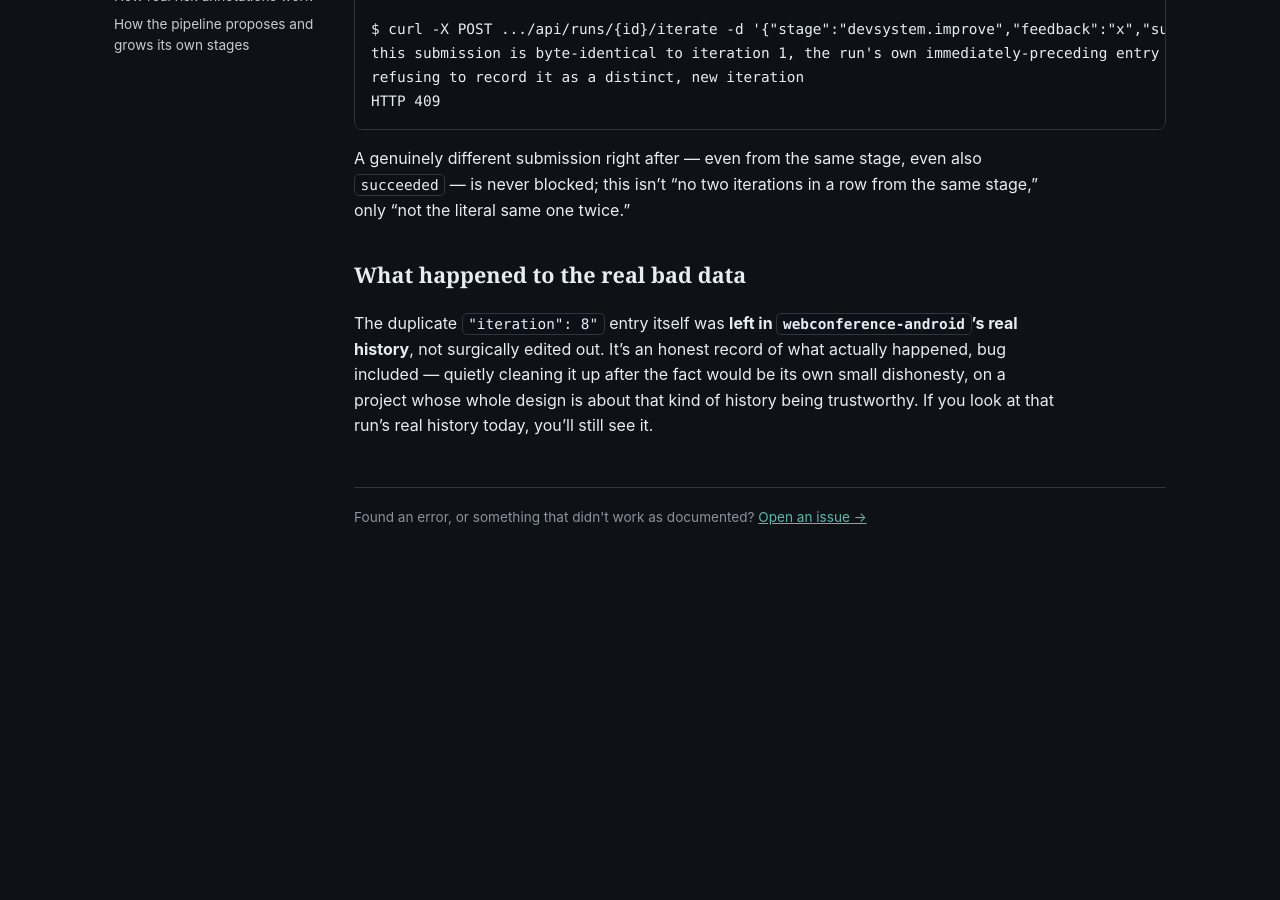
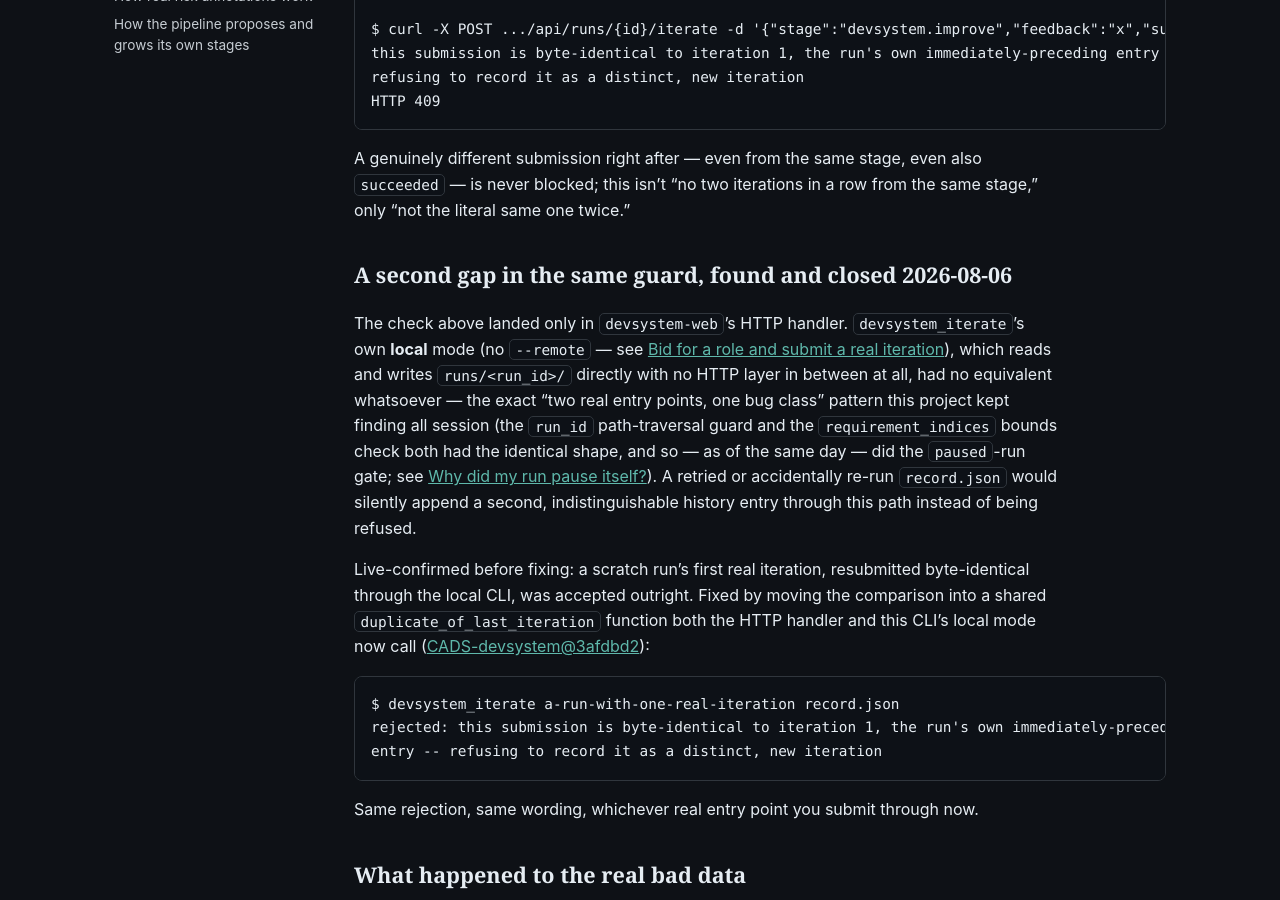
Before and after one commit to scimbe/CADS-devsystem-docs, a Jekyll site: the page built from _explanation/duplicate-iteration-guard.md, in a window 1280 px wide and 900 px high, scrolled down 1062 px. Built offline with Jekyll 4.4.1, drawn with Linux system fonts in a browser that asks for light colours; before the commit the page ends 1655 px from its top, so only the background shows below that.

Commit message:
explanation: document the local-CLI idempotency-guard gap and fix
CADS-devsystem@3afdbd2 closed a fourth gap of the identical "two real
entry points, one bug class" shape already documented here: devsystem_
iterate's local (non---remote) mode never rejected a byte-identical
resubmission, even though /iterate's own HTTP handler already did (this
page's own subject). Documented in the page that already tells this
guard's full story, right after the original 2026-08-05 incident and
fix, plus a short cross-reference alongside the other three local-CLI-
only gaps in submit-an-iteration.md. Hermetic Jekyll build clean, all
three new/cross-referenced links resolve to the correct baseurl'd path
in the built site.

Co-Authored-By: Claude Sonnet 5 <noreply@anthropic.com>
Claude-Session: https://claude.ai/code/session_018FkngvdKnmVcAT84EZe7Ur

````diff
--- a/_explanation/duplicate-iteration-guard.md
+++ b/_explanation/duplicate-iteration-guard.md
@@ -50,6 +50,31 @@ A genuinely different submission right after — even from the same stage, even
 — is never blocked; this isn't "no two iterations in a row from the same stage," only "not the
 literal same one twice."
 
+## A second gap in the same guard, found and closed 2026-08-06
+
+The check above landed only in `devsystem-web`'s HTTP handler. `devsystem_iterate`'s own **local**
+mode (no `--remote` — see [Bid for a role and submit a real iteration]({{ '/how-to/submit-an-iteration/' | relative_url }})),
+which reads and writes `runs/<run_id>/` directly with no HTTP layer in between at all, had no
+equivalent whatsoever — the exact "two real entry points, one bug class" pattern this project kept
+finding all session (the `run_id` path-traversal guard and the `requirement_indices` bounds check
+both had the identical shape, and so — as of the same day — did the `paused`-run gate; see
+[Why did my run pause itself?]({{ '/how-to/why-did-my-run-pause/' | relative_url }})). A retried or
+accidentally re-run `record.json` would silently append a second, indistinguishable history entry
+through this path instead of being refused.
+
+Live-confirmed before fixing: a scratch run's first real iteration, resubmitted byte-identical
+through the local CLI, was accepted outright. Fixed by moving the comparison into a shared
+`duplicate_of_last_iteration` function both the HTTP handler and this CLI's local mode now call
+([CADS-devsystem@3afdbd2](https://github.com/scimbe/CADS-devsystem/commit/3afdbd2)):
+
+```
+$ devsystem_iterate a-run-with-one-real-iteration record.json
+rejected: this submission is byte-identical to iteration 1, the run's own immediately-preceding
+entry -- refusing to record it as a distinct, new iteration
+```
+
+Same rejection, same wording, whichever real entry point you submit through now.
+
 ## What happened to the real bad data
 
 The duplicate `"iteration": 8"` entry itself was **left in `webconference-android`'s real history**,
````
Also changed, not shown: _how-to/submit-an-iteration.md (+5 -0 lines).
